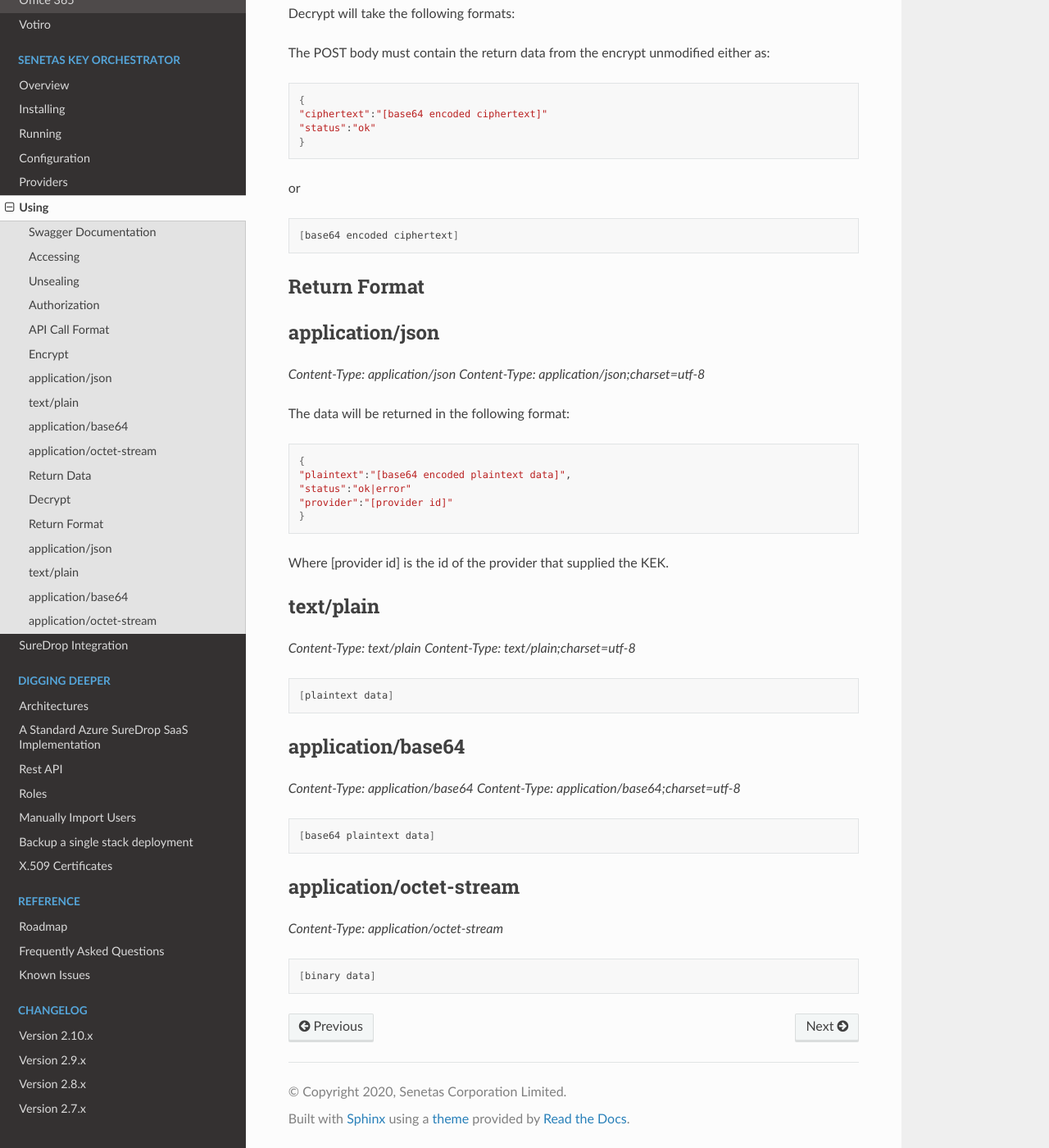
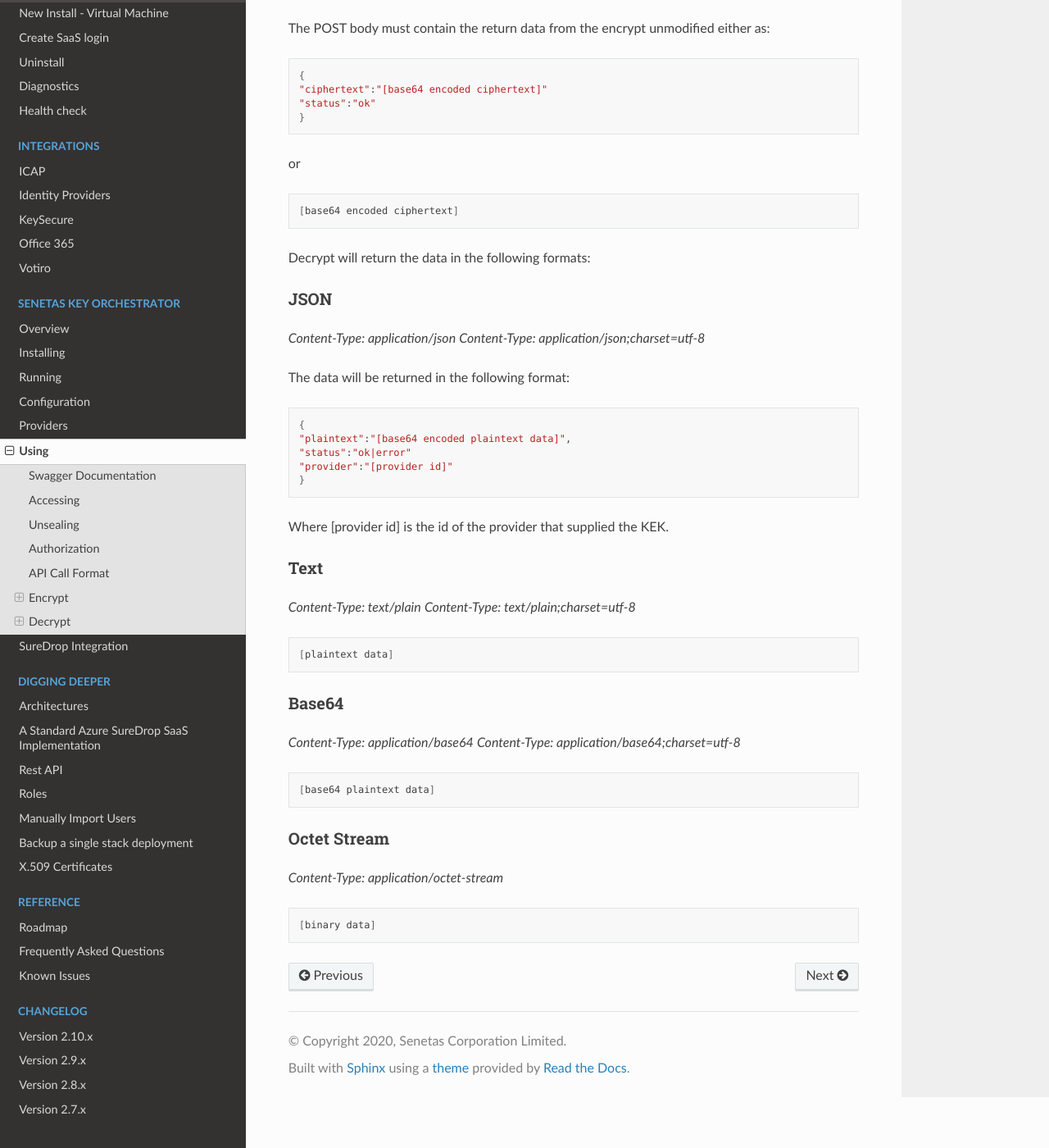
Before and after one commit to Senetas/SureDrop, a Sphinx documentation site: the page built from docs/source/SKC/Using.rst, in a window 1280 px wide and 1400 px high, scrolled down 3095 px. Shown: the whole window at 82% size. Built offline with Sphinx 7.4.7 and the Read the Docs theme 2.0.0, drawn with Linux system fonts in a browser that asks for light colours.

Commit message:
Warnings from SKC

```diff
--- a/docs/source/SKC/Overview.rst
+++ b/docs/source/SKC/Overview.rst
@@ -36,10 +36,6 @@ The Unix version does not support Luna HSM.
 3. MacOS
 The MacOS version does not support Luna HSM.
 
-Overview
---------
-
-The Senetas Key Orchestrator operates as follows:
 
 Providers
 ---------
--- a/docs/source/SKC/Using.rst
+++ b/docs/source/SKC/Using.rst
@@ -77,7 +77,7 @@ Encrypt
 Encrypt will take the following formats:
 
 application/json
-----------------
+~~~~~~~~~~~~~~~~
 
 `Content-Type: application/json`
 `Content-Type: application/json;charset=utf-8`
@@ -101,7 +101,7 @@ or
 
 
 text/plain
-----------
+~~~~~~~~~~
 
 `Content-Type: text/plain`
 `Content-Type: text/plain;charset=utf-8`
@@ -112,7 +112,7 @@ text/plain
 
 
 application/base64
-------------------
+~~~~~~~~~~~~~~~~~~
 
 `Content-Type: application/base64`
 `Content-Type: application/base64;charset=utf-8`
@@ -123,7 +123,7 @@ application/base64
 
 
 application/octet-stream
-------------------------
+~~~~~~~~~~~~~~~~~~~~~~~~
 
 `Content-Type: application/octet-stream`
 
@@ -133,7 +133,7 @@ application/octet-stream
 
 
 Return Data
------------
+~~~~~~~~~~~
 
 Encrypt returns data in the following format:
 
@@ -172,12 +172,10 @@ or
 	[base64 encoded ciphertext]
 
 
-Return Format
--------------
+Decrypt will return the data in the following formats:
 
-
-application/json
-----------------
+JSON
+~~~~
 
 `Content-Type: application/json`
 `Content-Type: application/json;charset=utf-8`
@@ -197,8 +195,8 @@ Where [provider id] is the id of the provider that supplied the KEK.
 
 
 
-text/plain
-----------
+Text
+~~~~
 
 `Content-Type: text/plain`
 `Content-Type: text/plain;charset=utf-8`
@@ -208,8 +206,8 @@ text/plain
 	[plaintext data]
 
 
-application/base64
-------------------
+Base64
+~~~~~~
 
 `Content-Type: application/base64`
 `Content-Type: application/base64;charset=utf-8`
@@ -219,8 +217,8 @@ application/base64
 	[base64 plaintext data]
 
 
-application/octet-stream
-------------------------
+Octet Stream
+~~~~~~~~~~~~
 
 `Content-Type: application/octet-stream`
 
```
